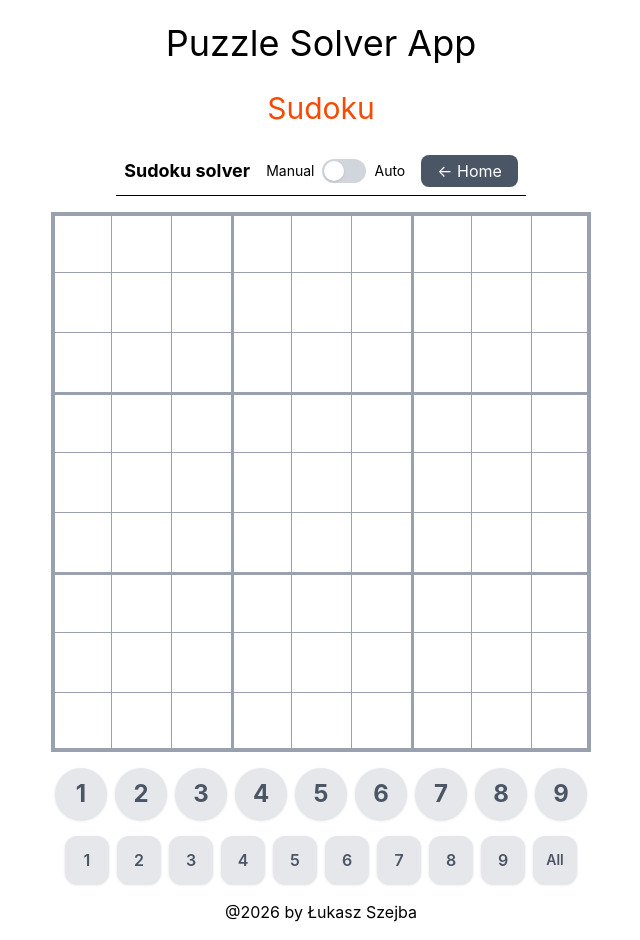
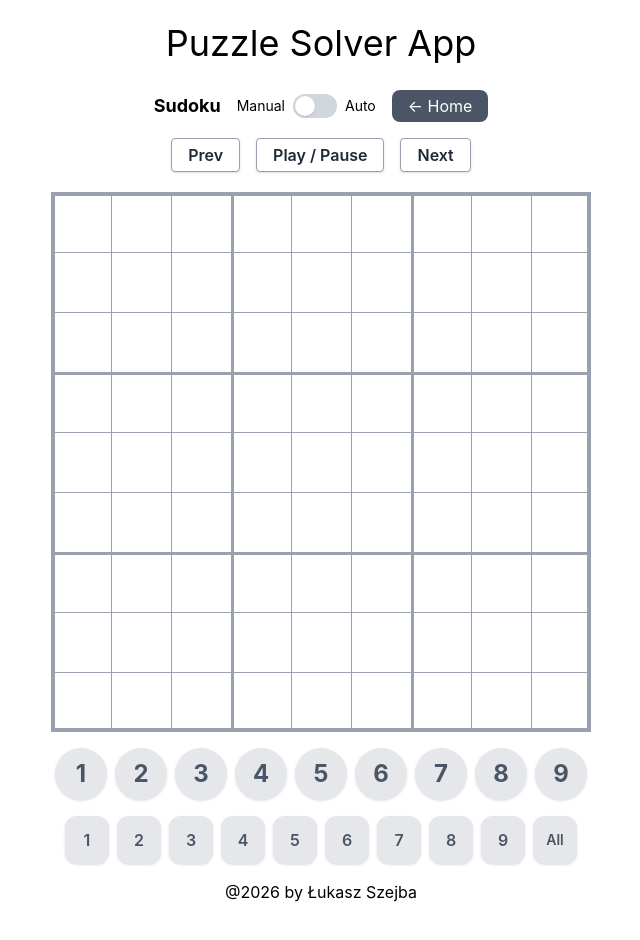
Before and after one commit to lszejba/PuzzleSolverWebApp, a React (Vite) app: page /sudoku in a window 1280 px wide. Shown: the whole page, without its empty margins (319-959 px from the left). Built offline with nearby package versions, Linux system fonts and the light colour scheme.

Commit message:
Play/rew/fwd buttons added. Minor appearance changes

```diff
--- a/src/components/ControlHeader.tsx
+++ b/src/components/ControlHeader.tsx
@@ -10,7 +10,8 @@ const ControlHeader = ({ children }: ControlHeaderProps) => {
   const [isAuto, setIsAuto] = useState(false);
 
   return (
-    <div className="flex flex-row items-center gap-4 p-2 border-b">
+    <div className="flex flex-col items-center gap-2">
+      <div className="flex flex-row items-center gap-4 p-1">
         <span className="font-bold text-lg">{children}</span>
         <div className="flex items-center gap-2">
           <span className="text-sm">Manual</span>
@@ -37,6 +38,18 @@ const ControlHeader = ({ children }: ControlHeaderProps) => {
           ← Home
         </button>
       </div>
+      <div className="flex flex-row items-center gap-4 p-1">
+        <button className="bg-white hover:bg-gray-100 text-gray-800 font-semibold py-1 px-4 border border-gray-400 rounded shadow">
+          Prev
+        </button>
+        <button className="bg-white hover:bg-gray-100 text-gray-800 font-semibold py-1 px-4 border border-gray-400 rounded shadow">
+          Play / Pause
+        </button>
+        <button className="bg-white hover:bg-gray-100 text-gray-800 font-semibold py-1 px-4 border border-gray-400 rounded shadow">
+          Next
+        </button>
+      </div>
+    </div>
   );
 };
 
--- a/src/pages/GriddlersPage.tsx
+++ b/src/pages/GriddlersPage.tsx
@@ -5,8 +5,7 @@ function GriddlersPage() {
   const navigate = useNavigate();
   return (
     <div className="flex flex-col justify-center items-center">
-      <h2 className="text-green-600">Griddlers</h2>
-      <ControlHeader children="Griddlers solver" />
+      <ControlHeader children="Griddlers" />
     </div>
   );
 }
--- a/src/pages/HomePage.tsx
+++ b/src/pages/HomePage.tsx
@@ -8,12 +8,12 @@ function HomePage() {
       <h1>Select puzzle type:</h1>
       <LinkButton
         children="Sudoku"
-        color="orange"
+        color="green"
         onClick={() => navigate("/sudoku")}
       />
       <LinkButton
         children="Griddlers"
-        color="green"
+        color="yellow"
         onClick={() => navigate("/griddlers")}
       />
     </div>
--- a/src/pages/SudokuPage.tsx
+++ b/src/pages/SudokuPage.tsx
@@ -4,8 +4,7 @@ import SudokuGrid from "../components/SudokuGrid";
 function SudokuPage() {
   return (
     <div className="flex flex-col justify-center items-center gap-4">
-      <h2 className="text-orange-600">Sudoku</h2>
-      <ControlHeader children="Sudoku solver" />
+      <ControlHeader children="Sudoku" />
       <SudokuGrid />
     </div>
   );
```
Lines whose indentation alone changed are shown as unchanged.
